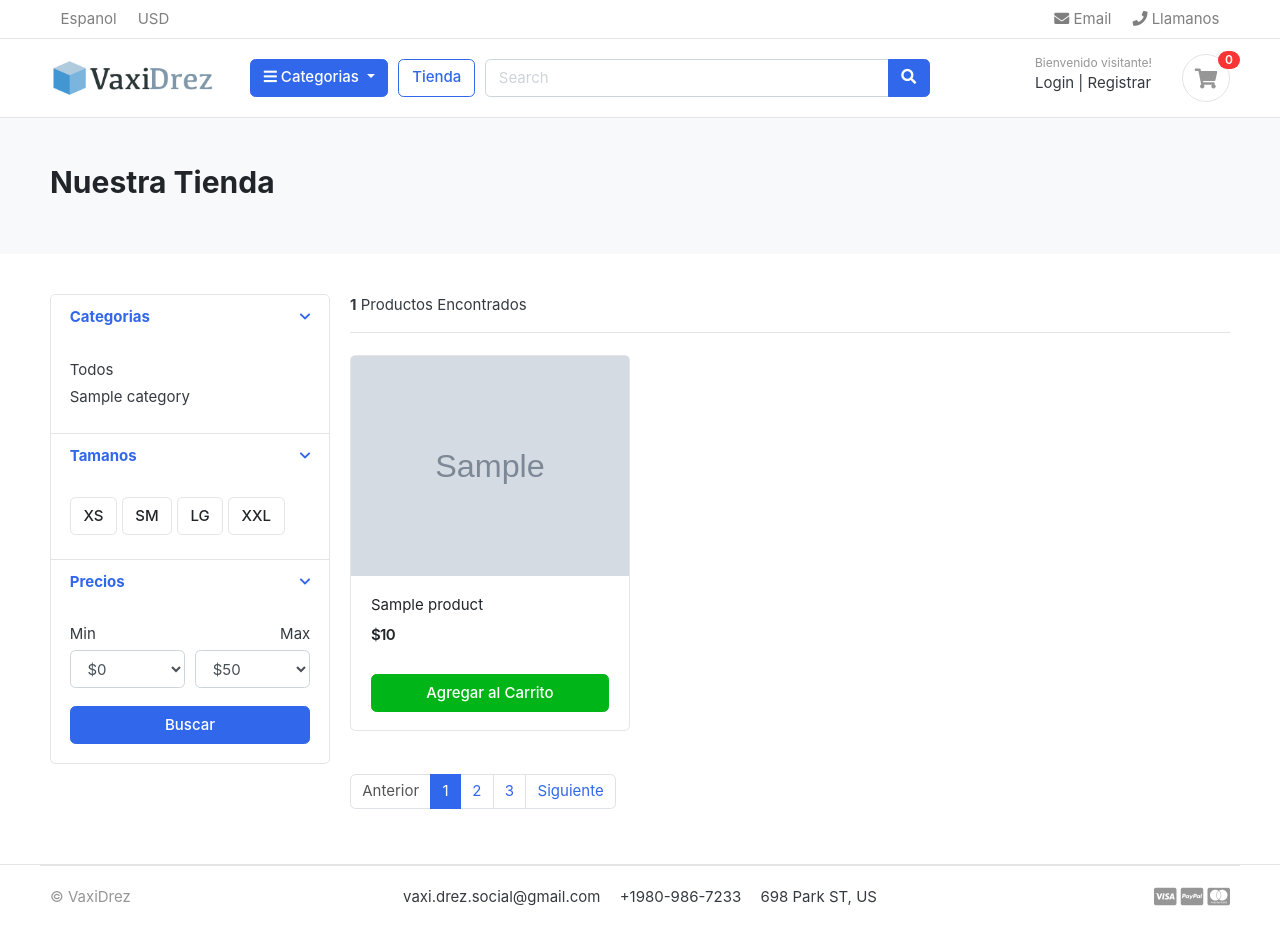
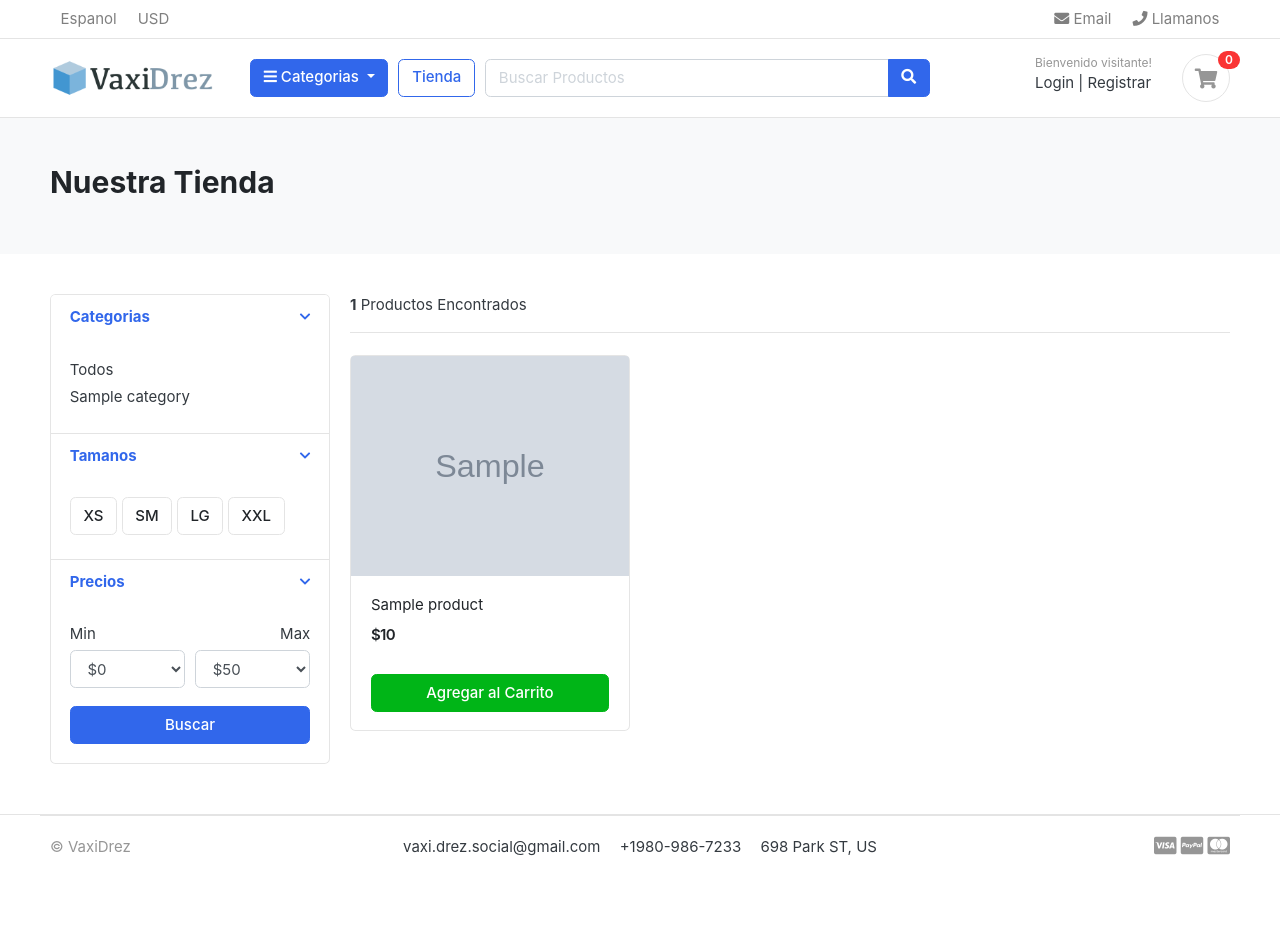
Before and after one commit to CarlosDeLosSantos/CursoDjangoUdemy_Ecommerce, a Django app: page /store/ in a window 1280 px wide. After the commit the page ends 856 px from the top, so only its background shows below. Run offline with Django 5.2, Linux system fonts and the light colour scheme; tables that the repository leaves empty hold one stand-in row (values such as "Sample post"); grey boxes marked "Sample" are stand-in pictures; some web fonts are replaced.

Commit message:
Modificiaciones Respecto a Paginación. Mejoras en botones de páginas y barra de búsqueda

```diff
--- a/store/urls.py
+++ b/store/urls.py
@@ -2,6 +2,7 @@ from django.urls import path
 from . import views
 urlpatterns = [
     path('', views.store, name = "store"),
-    path('<slug:category_slug>/', views.store, name = 'products_by_category' ),
-    path('<slug:category_slug>/<slug:product_slug>/', views.product_detail, name = 'product_detail' ),
+    path('category/<slug:category_slug>/', views.store, name = 'products_by_category' ),
+    path('category/<slug:category_slug>/<slug:product_slug>/', views.product_detail, name = 'product_detail' ),
+    path('search/', views.search, name='search'),
 ]
--- a/store/views.py
+++ b/store/views.py
@@ -3,6 +3,8 @@ from .models import Product
 from category.models import Category
 from carts.models import CartItem
 from carts.views import _cart_id
+from django.core.paginator import EmptyPage, PageNotAnInteger, Paginator
+from django.db.models import Q
 # Create your views here.
 def store(request, category_slug=None):
     #PAra filtrar por categorias
@@ -11,16 +13,27 @@ def store(request, category_slug=None):
 
     if category_slug != None:
         categories = get_object_or_404(Category, slug=category_slug)
-        products = Product.objects.filter(category = categories, is_avaliable = True)
+        products = Product.objects.filter(category = categories, is_avaliable = True).order_by('id')
+        paginator = Paginator(products, 3)
+        #Capturando el valor de la página desde la url ()
+        page = request.GET.get('page')
+        #Indicando que envíe la lista de páginas (que envíe los productos que están en la página en cuestión)
+        paged_products = paginator.get_page(page)
         product_count = products.count()
 
     else:
-        products = Product.objects.all().filter(is_avaliable = True)
+        products = Product.objects.all().filter(is_avaliable = True).order_by('id')
+        #Para obtener pagincacion (Solo mostrar cierta cantidad de productos por página)
+        paginator = Paginator(products, 3)
+        #Capturando el valor de la página desde la url ()
+        page = request.GET.get('page')
+        #Indicando que envíe la lista de páginas (que envíe los productos que están en la página en cuestión)
+        paged_products = paginator.get_page(page)
         product_count = products.count()
 
 
     context = {
-        'products': products,
+        'products': paged_products,
         'product_count': product_count,
     }
 
@@ -45,3 +58,20 @@ def product_detail(request, category_slug, product_slug):
     }
 
     return render(request, 'store/product_detail.html', context)
+
+#Método para búsqueda específica de un producto (Barra de búsqueda)
+def search(request):
+    if 'keyword' in request.GET:
+        keyword = request.GET['keyword']
+        #Comparando la búsqueda ingresada por el usuario con los datos guardados edel producto (descripción o nombre del producto)
+        if keyword:
+            products = Product.objects.order_by('-created_date').filter(Q(description__icontains=keyword) | Q(product_name__icontains=keyword))
+            product_count=products.count()
+
+    #Diciconario para almacenar las variables consultadas
+    context = {
+        'products':products,
+        'product_count':product_count,
+    }
+
+    return render(request, 'store/store.html', context)
--- a/templates/includes/navbar.html
+++ b/templates/includes/navbar.html
@@ -50,9 +50,10 @@
         </div> <!-- col.// -->
         <a href="{%url 'store'%}" class="btn btn-outline-primary">Tienda</a>
         <div class="col-lg  col-md-6 col-sm-12 col">
-            <form action="#" class="search">
+
+            <form action="{% url 'search' %}" class="search">
                 <div class="input-group w-100">
-                    <input type="text" class="form-control" style="width:60%;" placeholder="Search">
+                    <input type="text" class="form-control" style="width:60%;" placeholder="Buscar Productos" name="keyword">
 
                     <div class="input-group-append">
                       <button class="btn btn-primary" type="submit">
@@ -61,6 +62,7 @@
                     </div>
                 </div>
             </form> <!-- search-wrap .end// -->
+
         </div> <!-- col.// -->
         <div class="col-lg-3 col-sm-6 col-8 order-2 order-lg-3">
                     <div class="d-flex justify-content-end mb-3 mb-lg-0">
--- a/templates/store/store.html
+++ b/templates/store/store.html
@@ -131,7 +131,7 @@
     </header><!-- sect-heading -->
 
     <div class="row">
-
+        {% if products %}
         {% for product in products  %}
         <div class="col-md-4">
             <figure class="card card-product-grid">
@@ -153,19 +153,47 @@
         </div> <!-- col.// -->
 
         {% endfor %}
+        {% else %}
+        <div>
+            <h2>No se encontraron resultados. Intente Después</h2>
+        </div>
+        {% endif %}
 
 
     </div> <!-- row end.// -->
 
 
     <nav class="mt-4" aria-label="Page navigation sample">
+
+        {% if products.has_other_pages %}
       <ul class="pagination">
+        <!--Validadno que exista una página anterior-->
+        {% if products.has_previous %}
+        <li class="page-item"><a class="page-link" href="?page={{products_previous_page_number}}">Anterior</a></li>
+        {% else %}
         <li class="page-item disabled"><a class="page-link" href="#">Anterior</a></li>
-        <li class="page-item active"><a class="page-link" href="#">1</a></li>
-        <li class="page-item"><a class="page-link" href="#">2</a></li>
-        <li class="page-item"><a class="page-link" href="#">3</a></li>
-        <li class="page-item"><a class="page-link" href="#">Siguiente</a></li>
+        {% endif %}
+
+        <!--Creando Bucle para que store muestre el numero de páginas que tiene registradas django-->
+        {% for i in products.paginator.page_range  %}
+        <!--Comprobando la página activa-->
+            {% if products.number == i %}
+        <li class="page-item active"><a class="page-link" href="#">{{i}}</a></li>
+        <!--En caso de que este en otra página-->
+            {% else %}
+            <li class="page-item"><a class="page-link" href="?page={{i}}">{{i}}</a></li>
+            {% endif %}
+        {% endfor %}
+
+        <!--Validando que exista una página siguiente-->
+        {% if products.has_next %}
+        <li class="page-item"><a class="page-link" href="?page={{products.next_page_number}}">Siguiente</a></li>
+        {% else %}
+        <li class="page-item disabled"><a class="page-link" href="#">Siguiente</a></li>
+        {% endif %}
       </ul>
+
+      {% endif %}
     </nav>
 
         </main> <!-- col.// -->
```
